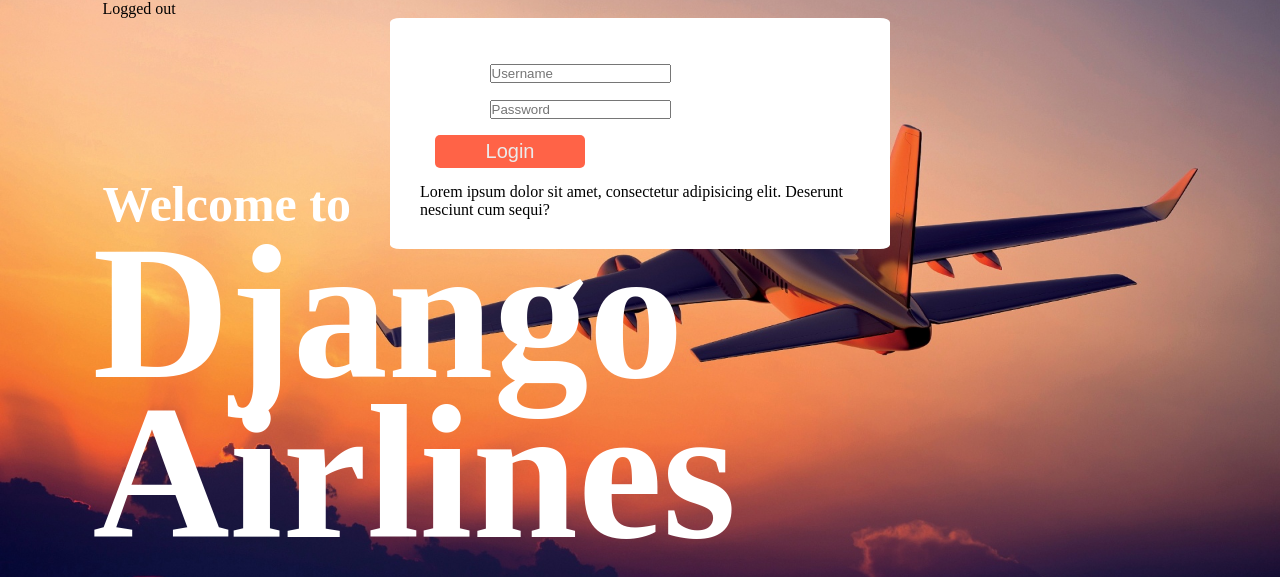
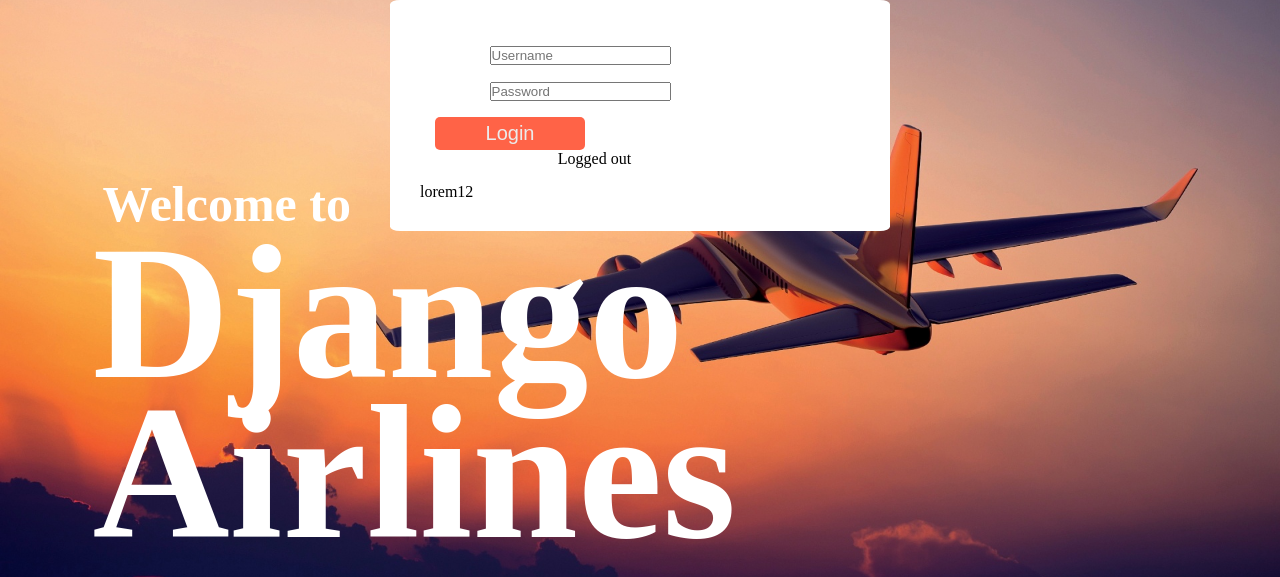
Before and after one commit to Archi657/Django-Airlines-Web-App, a Django app: page /logout in a window 1280 px wide. Shown: the part 130-707 px from the top of the page. Run offline with Django 3.2, Linux system fonts and the light colour scheme.

Commit message:
first commit

```diff
--- a/static/css/style.css
+++ b/static/css/style.css
@@ -113,6 +113,10 @@ input[type="password"]{
 .button-login:hover{
     background: chocolate;
 }
+.message{
+    text-align: center;
+    margin-left: 29px;
+}
 @media(min-width:768px){
     .formulario{
         margin: auto;
--- a/templates/flight.html
+++ b/templates/flight.html
@@ -29,7 +29,4 @@
 </select>
 <input type="submit">
 </form>
-<a href="{% url 'flights' %}">Back to Flight List</a>
-
-<a href="{% url 'logout' %}">Log Out</a>
 {% endblock %}
--- a/templates/flights.html
+++ b/templates/flights.html
@@ -9,5 +9,5 @@
         {% endfor %}
     </ul>
 </h1>
-<a href="{% url 'logout' %}">Log Out</a>
+
 {% endblock %}
--- a/templates/login.html
+++ b/templates/login.html
@@ -1,12 +1,7 @@
 {% extends "layout.html" %}
 {% load static %}
-<link rel="stylesheet" href="{% static '/css/style.css' %}">
-
 {% block body %}
 
-    {% if message %}
-       <div>{{  message }}</div>
-    {% endif %}
 <form class="formulario"action="{% url 'login' %}" method="post">
     {% csrf_token %}
     <div class="container">
@@ -17,8 +12,11 @@
             <input type="password" name="password" placeholder="Password">
         </div>
             <input type="submit" value="Login"class="button-login">
+        {% if message %}
+            <div class="message">{{  message }}</div>
+         {% endif %}
     </div>
-    <p>Lorem ipsum dolor sit amet, consectetur adipisicing elit. Deserunt nesciunt cum sequi?</p>
+    <p>lorem12</p>
 </form>
 <div class="text-box">
     <p>Welcome to </p>
--- a/templates/userloged.html
+++ b/templates/userloged.html
@@ -1,7 +1,7 @@
 {% extends "layout.html" %}
 
 {% block body %}
-{% csrf_token %}
+<!-- if user = loged = true show everything if not -->
 <div class="text-box">
     <p>Welcome</p>
     <h1>{{ request.user.first_name }}</h1>
--- a/users/urls.py
+++ b/users/urls.py
@@ -3,6 +3,6 @@ from . import views
 
 urlpatterns = [
     path('',views.index, name="index"),
-    path("login", views.login_view, name="login"),
+    path("home", views.login_view, name="login"),
     path("logout", views.logout_view, name="logout")
 ]
```
Also changed, not shown: db.sqlite3.
